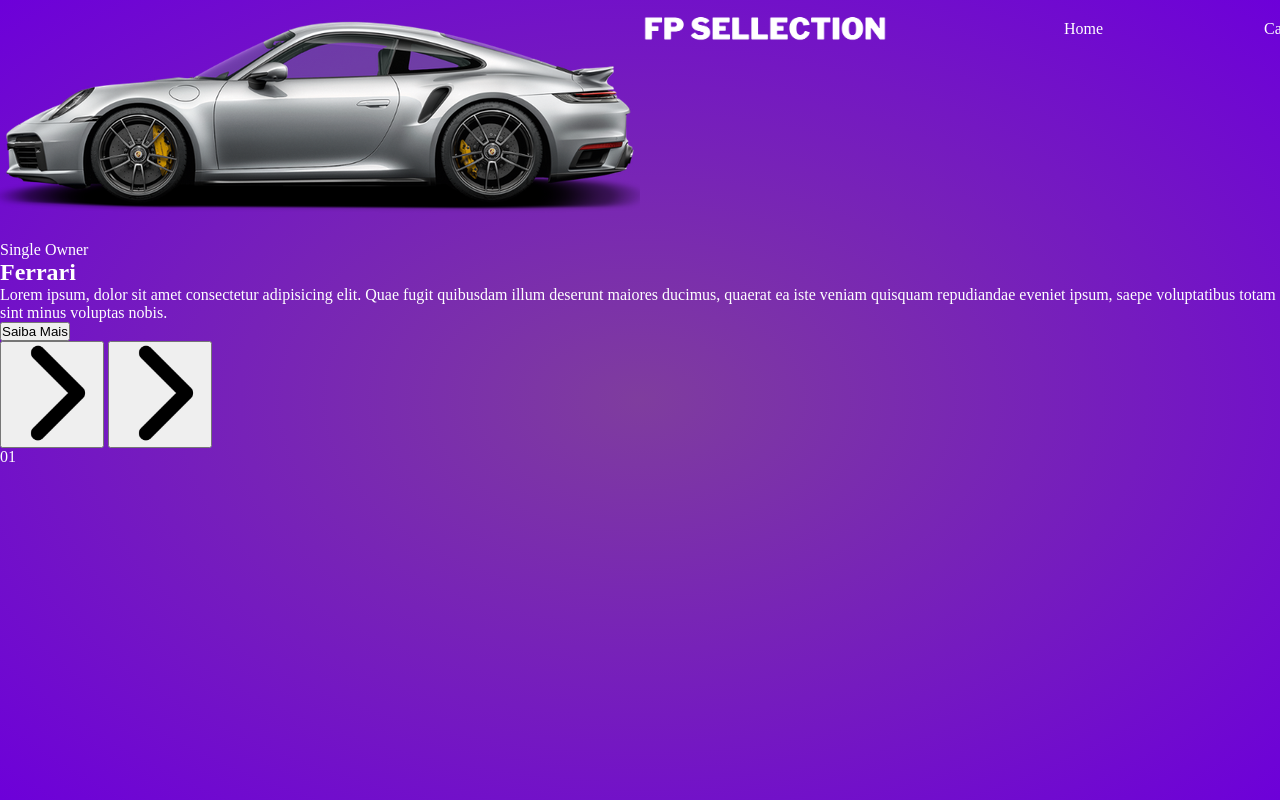
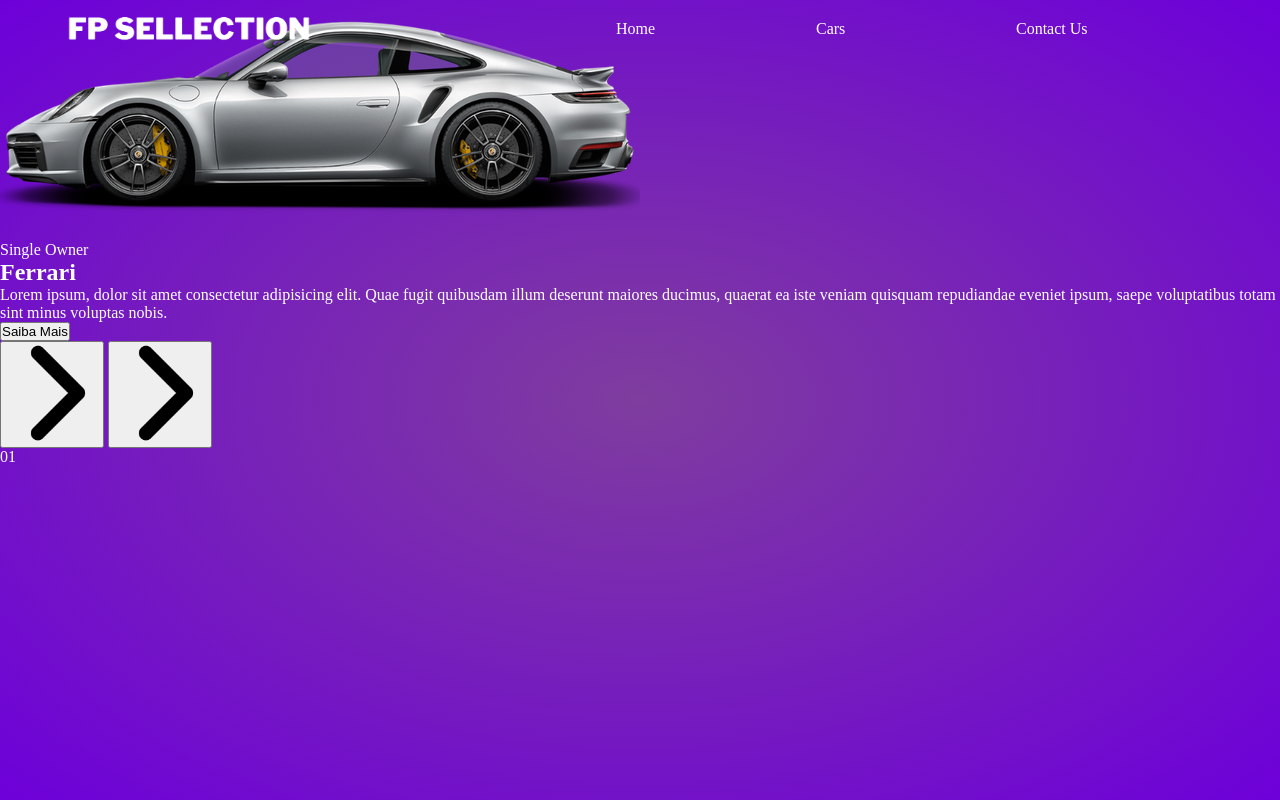
Before and after one commit to Ryuiri/carDiv.github.io, a plain HTML site: page index.html in a window 1280 px wide. Drawn offline with Linux system fonts and the light colour scheme.

Commit message:
style / index

```diff
--- a/style.css
+++ b/style.css
@@ -1,42 +1,42 @@
-*{
+* {
   margin: 0;
   padding: 0;
   box-sizing: border-box;
   list-style: none;
 }
-body{
+body {
   color: white;
   font-size: 16px;
 }
-header{
-    width: 80vw;
+header {
 position: fixed;
+width: 90vw;
 left: 50%;
-    transform: translateX(-50);
+transform: translateX(-50%);
 display: grid;
+align-items: center;
 grid-template-columns: 1fr 600px;
-    gap: 100px;
-    align-items: center;
+gap: 10%;
 z-index: 2;
 
-& img{
-    width: 250px
+  & img {
+    width: 250px;
   }
-& nav{
-    & ul{
+  & nav {
+    & ul {
       display: grid;
       grid-template-columns: repeat(3, 200px);
     }
   }
 }
 section {
-    background-image: radial-gradient(#7f3d9e,#6d00d9);
+  background-image: radial-gradient(#7f3d9e, #6d00d9);
   height: 100vh;
   position: relative;
 }
 .arrows{
- & button {
-    & img {
+    & button{
+        & img{
             width: 100px;
         }
     }
```
Also changed, not shown: index.html (+1 -0 lines). Lines whose indentation alone changed are shown as unchanged.
